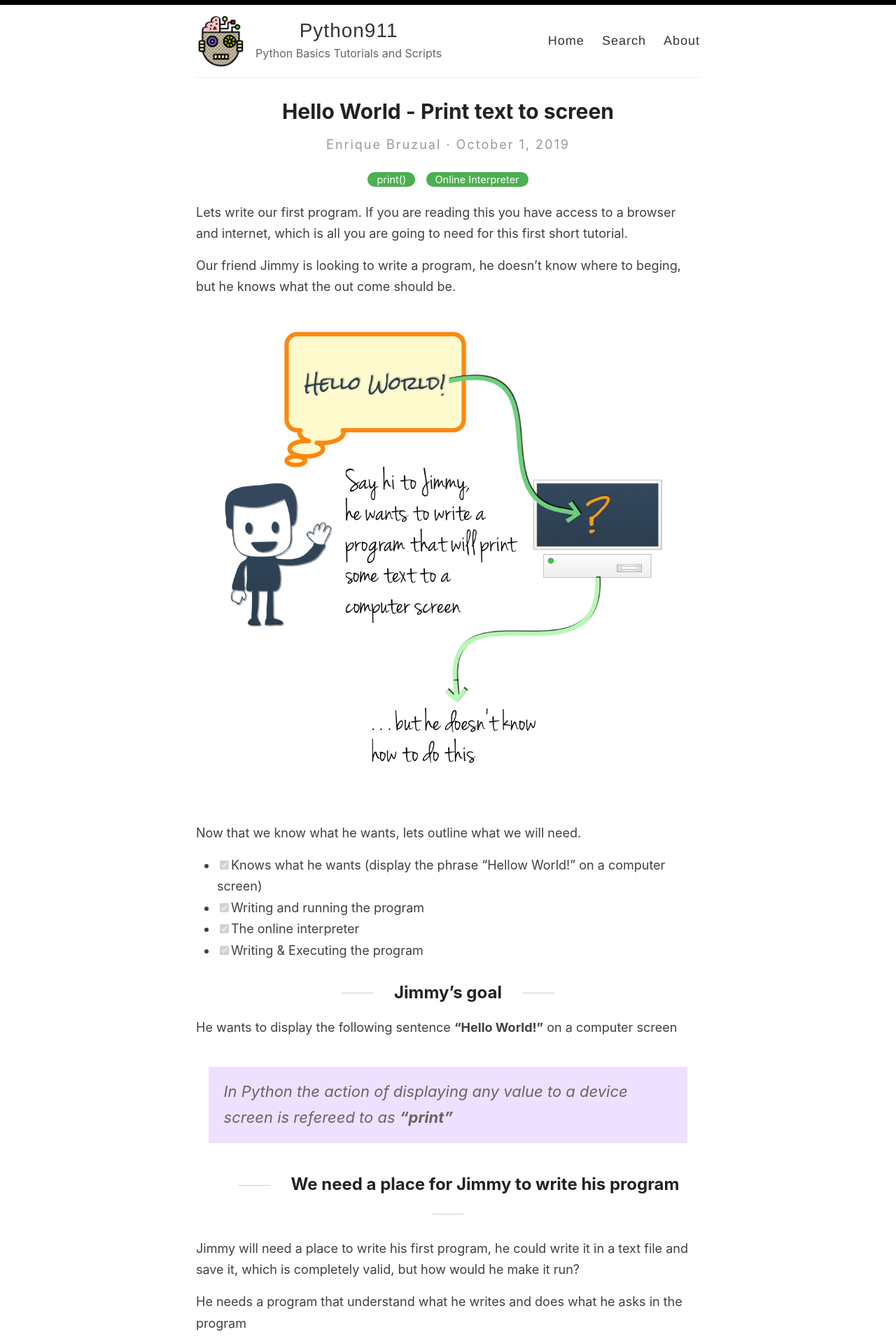
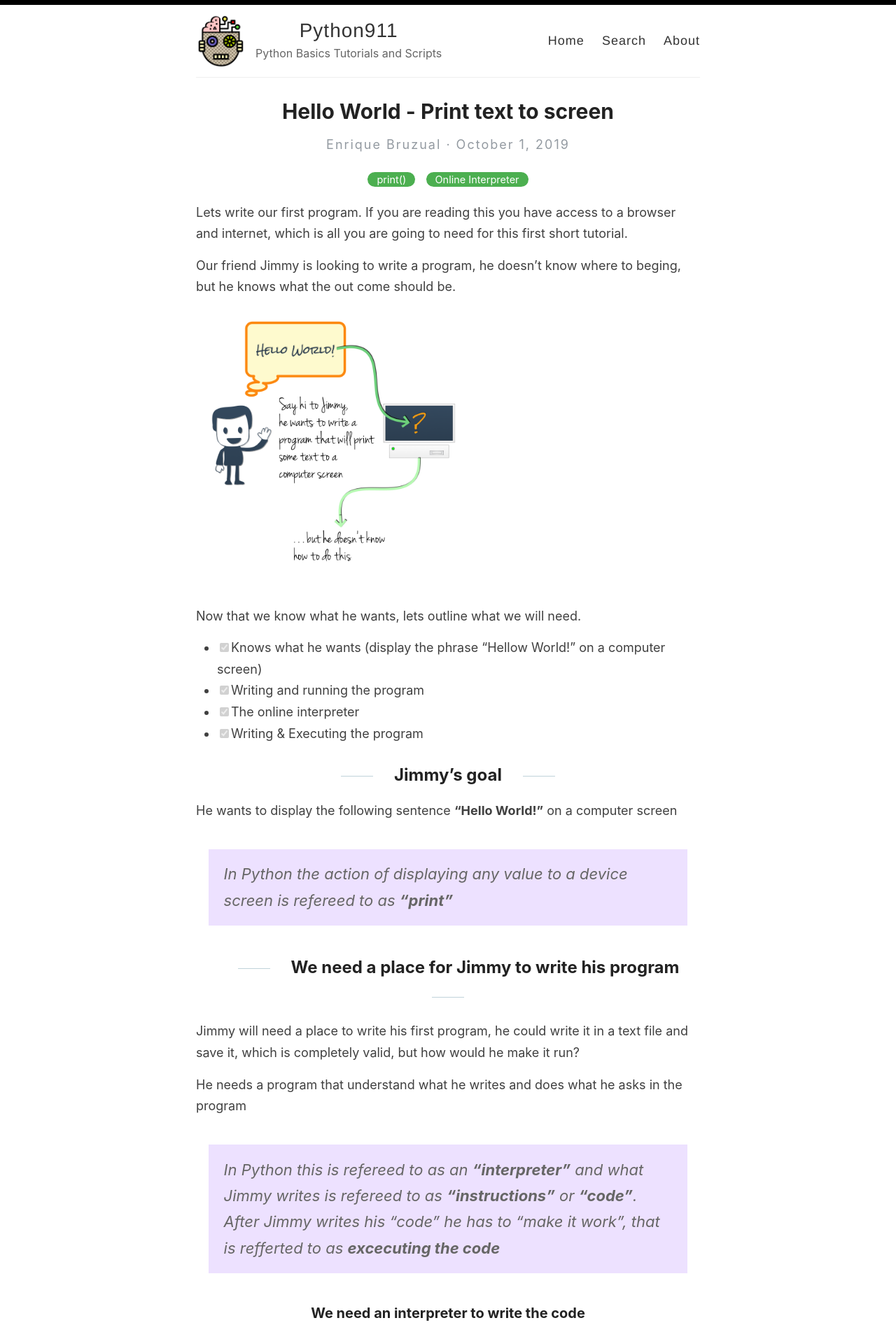
Before and after one commit to KikeVen/python911, a Jekyll site: the page built from _posts/2019-10-1-Hello-World-01.md, in a window 1280 px wide. Shown: the top 1914 px of the page at 70% size. Built offline with Jekyll 4.4.1, drawn with Linux system fonts in a browser that asks for light colours.

Commit message:
site base url update

```diff
--- a/_posts/2019-10-1-Hello-World-01.md
+++ b/_posts/2019-10-1-Hello-World-01.md
@@ -8,7 +8,7 @@
 
 Our friend Jimmy is looking to write a program, he doesn't know where to beging, but he knows what the out come should be.
 
-![Hello Jimmy](/images/jimmy_hello.png)
+[<img src="{{ site.baseurl }}/images/jimmy_hello.png" alt="Constructocat by https://github.com/jasoncostello" style="width: 400px;"/>]({{ site.baseurl }}/)
 
 Now that we know what he wants, lets outline what we will need.
 
@@ -58,7 +58,7 @@
   * Press the **>Run** button on the top bar
   * On the right side panel notice the result of your program
 
-![Hello World](/images/trinket.io-01.png)
+[<img src="{{ site.baseurl }}/images/trinket.io-01.png" alt="Constructocat by https://github.com/jasoncostello" style="width: 400px;"/>]({{ site.baseurl }}/)
 
 * The command `print()` in Python is called a **Function** or in this case a **built-in function** because it comes standard with Python and enables the programmer to cast to screen any message. In this case our message goes in quatations because we want to display exactly what we type.
 
```
